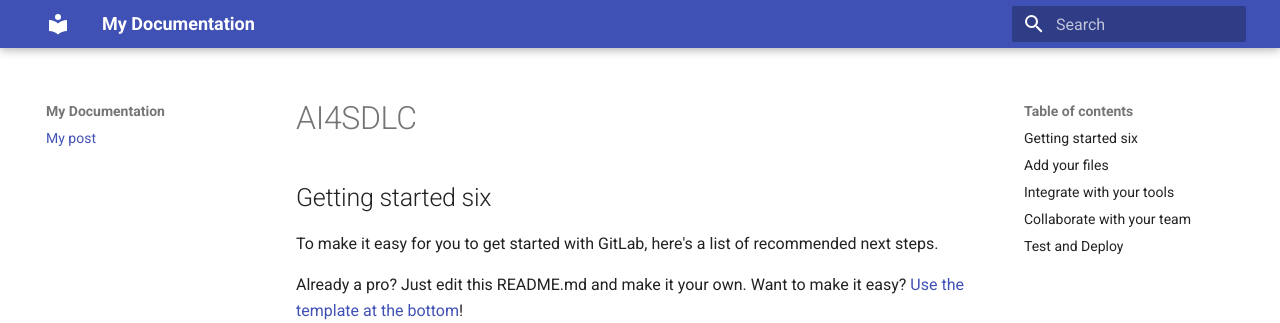
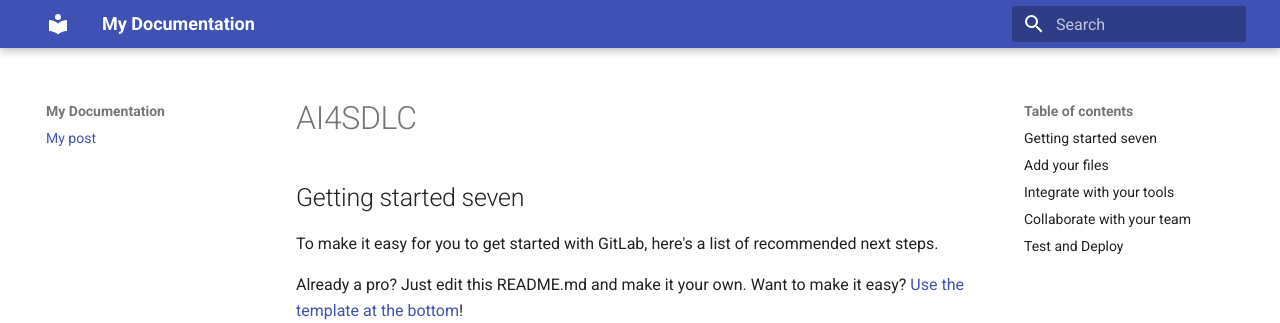
Before and after one commit to Code-dot-mil/two-steps-eval, an MkDocs documentation site: the page built from docs/index.md, in a window 1280 px wide and 900 px high. Shown: the top 323 px of the window. Built offline with MkDocs 1.6.1 and Material for MkDocs 9.7.7, drawn with Linux system fonts in a browser that asks for light colours.

Commit message:
Update index.md

```diff
--- a/docs/index.md
+++ b/docs/index.md
@@ -5,7 +5,7 @@
 # AI4SDLC
 
 
-## Getting started six
+## Getting started seven
 
 To make it easy for you to get started with GitLab, here's a list of recommended next steps.
 
```
